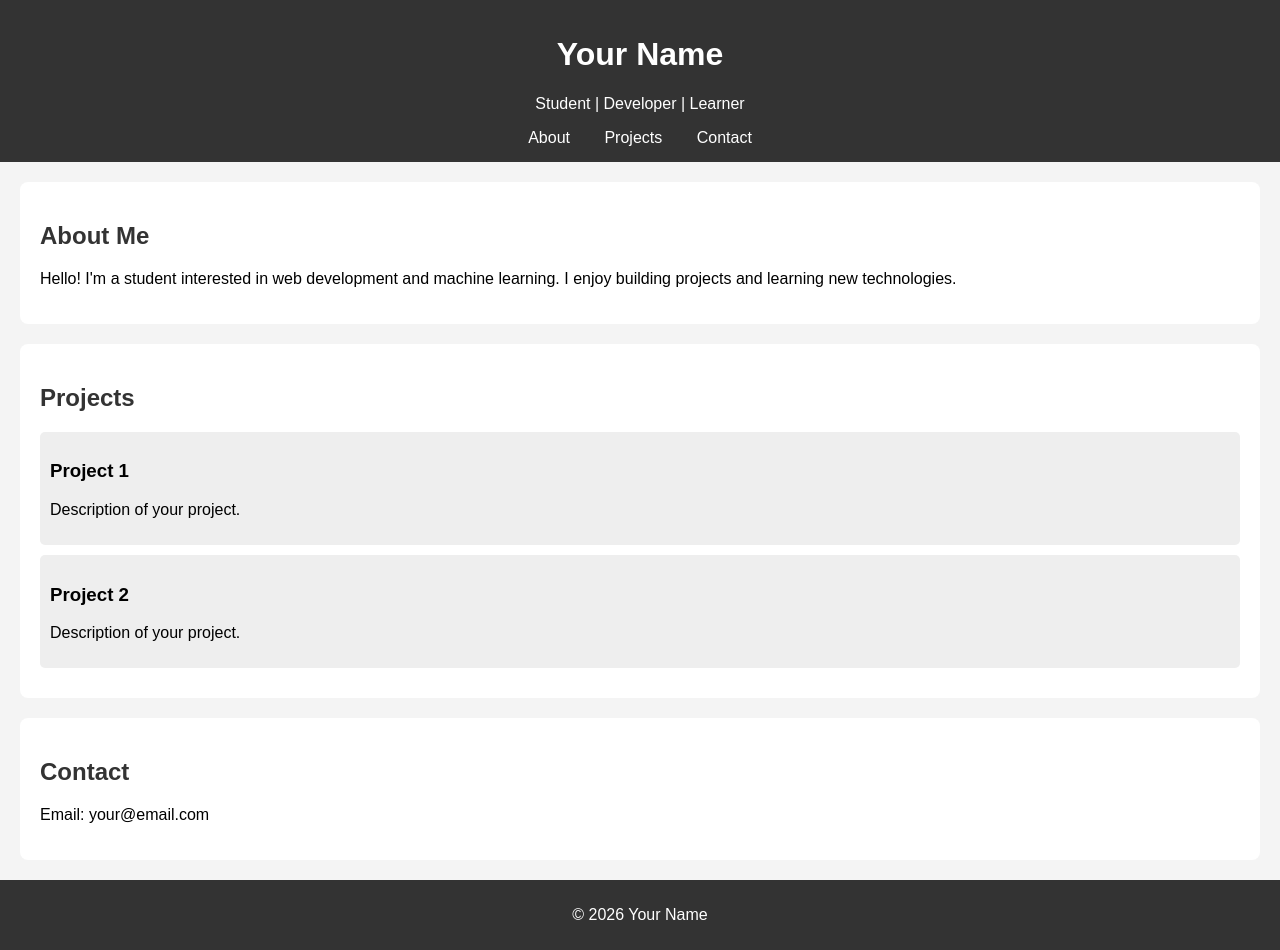
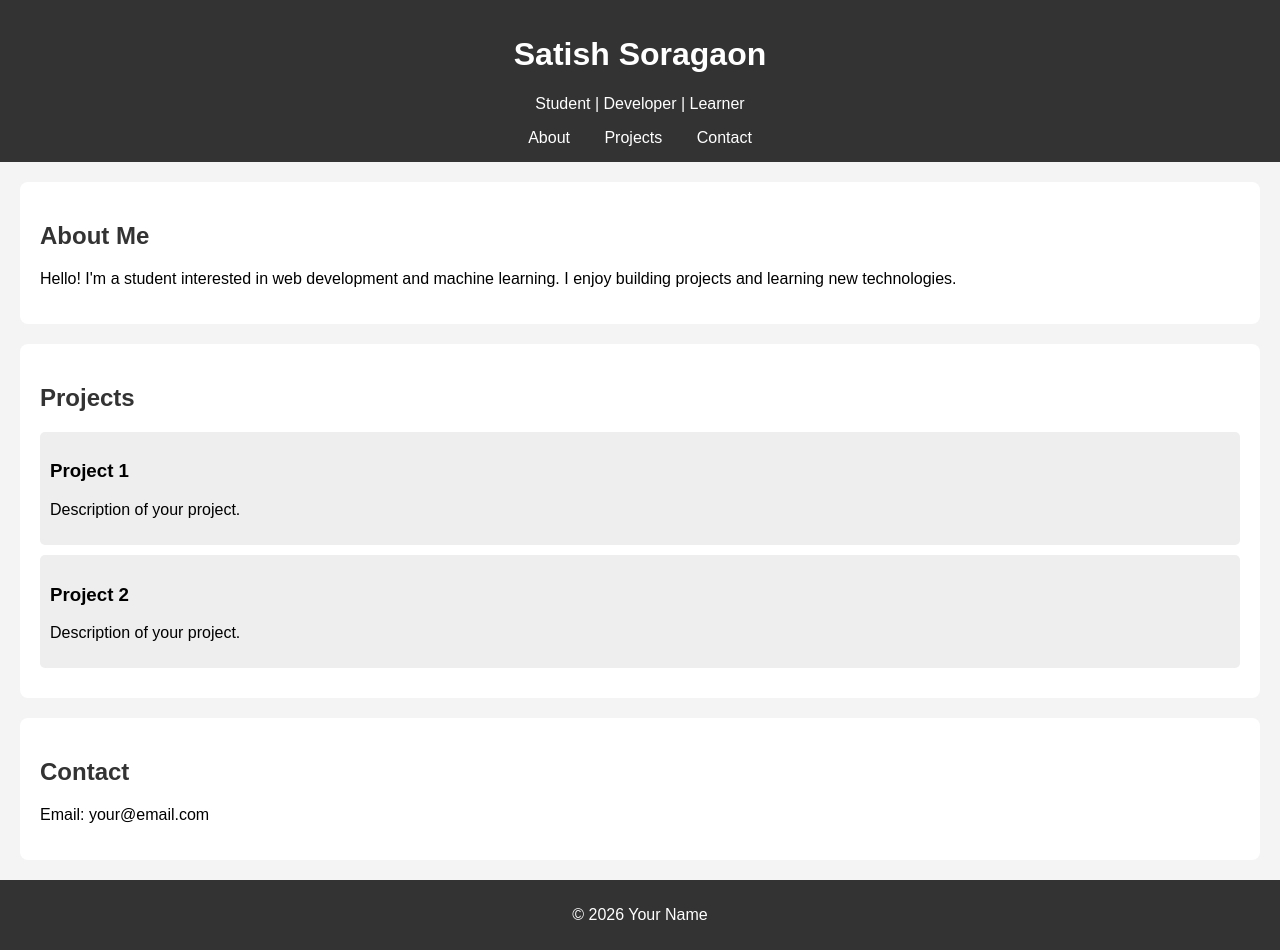
Before and after one commit to satish-soragaon/satish-soragaon.github.io, a plain HTML site: page index.html in a window 1280 px wide. Drawn offline with Linux system fonts and the light colour scheme.

Commit message:
changed name

```diff
--- a/index.html
+++ b/index.html
@@ -47,7 +47,7 @@
 <body>
 
 <header>
-    <h1>Your Name</h1>
+    <h1>Satish Soragaon</h1>
     <p>Student | Developer | Learner</p>
     <nav>
         <a href="#about">About</a>
```
